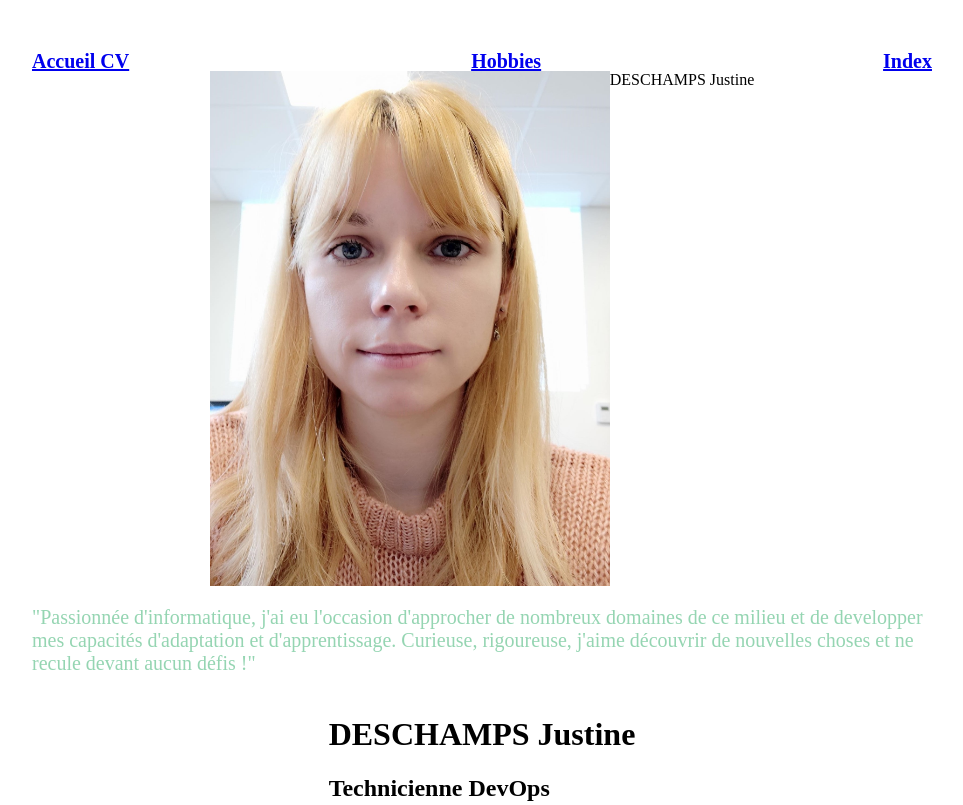
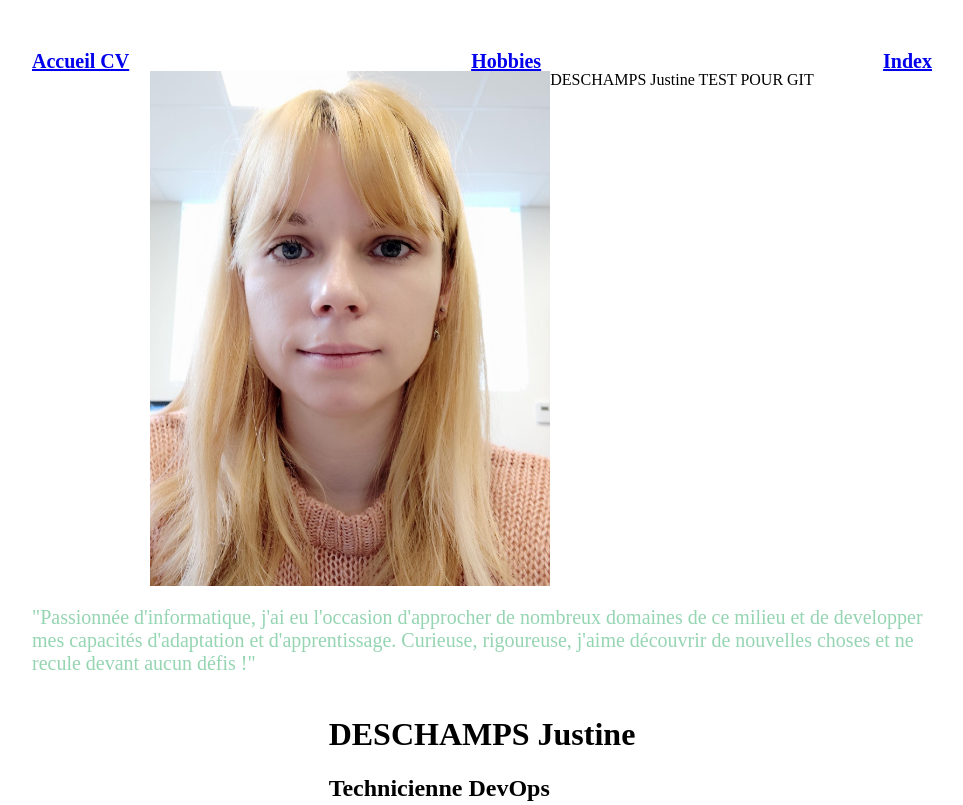
Before and after one commit to YanSeg/ilot-CV, a plain HTML site: page CV_Justine/contact.html in a window 1280 px wide. Shown: the top 805 px of the page, without its empty margins (158-1121 px from the left). Drawn offline with Linux system fonts and the light colour scheme.

Commit message:
modification fichier contact ajout inscription test git

```diff
--- a/CV_Justine/contact.html
+++ b/CV_Justine/contact.html
@@ -37,7 +37,7 @@
 
 
     <div class=Imageprofil><img src="Images/IMG_20230403_111911n.jpg" alt="PhotoID" width="400" class="Grostitre">
-        DESCHAMPS Justine </div>
+        DESCHAMPS Justine TEST POUR GIT</div>
 
 
     <div class="textepresentation">
```
